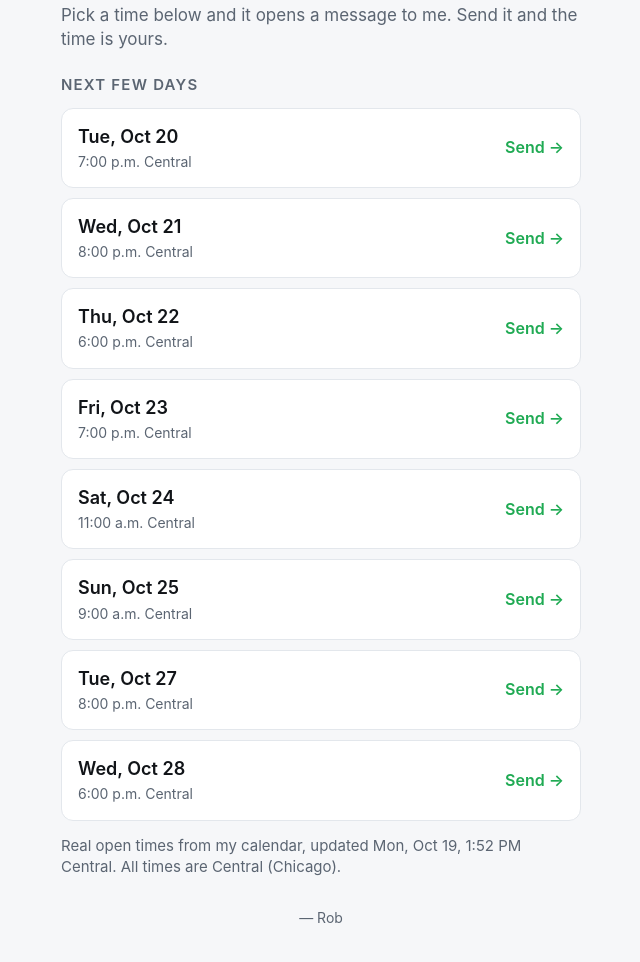
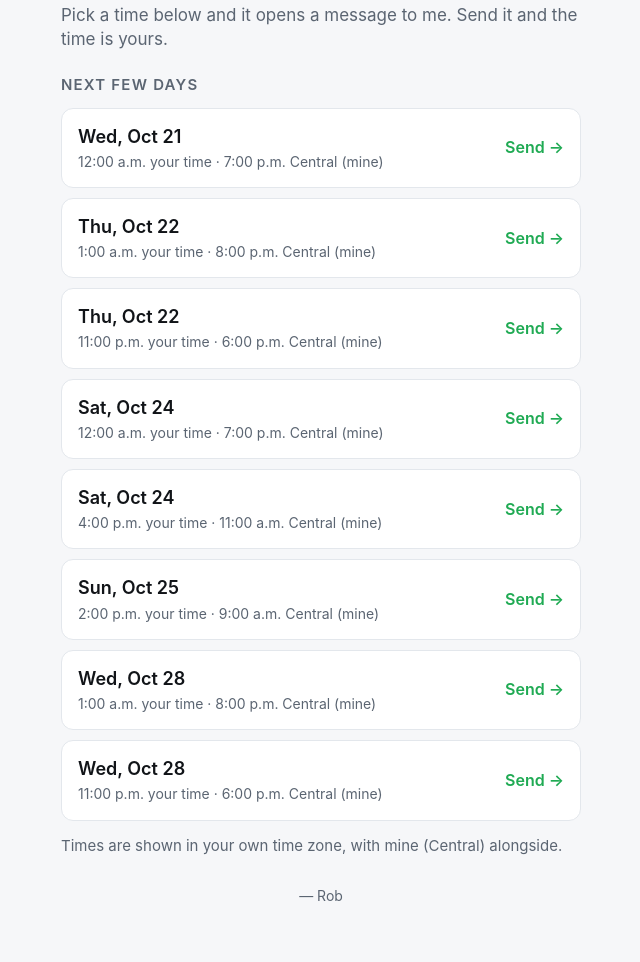
Before and after one commit to robbonner2-cell/call-with-rob, a plain HTML site: page index.html in a window 1280 px wide. Shown: the part 62-1024 px from the top of the page, without its empty margins (319-959 px from the left). Drawn offline with Linux system fonts and the light colour scheme.

Commit message:
Show times in the visitor timezone; windows that work in Spain

```diff
--- a/index.html
+++ b/index.html
@@ -53,7 +53,7 @@
 
   <a class="cal" id="cal" href="#" hidden>See my calendar</a>
 
-  <p class="note" id="note">All times are Central (Chicago).</p>
+  <p class="note" id="note">Times are shown in your own time zone, with mine (Central) alongside.</p>
   <footer>— Rob</footer>
 </main>
 
@@ -67,14 +67,14 @@
   var TZ = "America/Chicago";
   var DAYS = 12;          // how far ahead to generate
   var MAX_SLOTS = 8;      // how many to show, one per day so the list reaches the weekend
-  var HOURS = {           // local appointment windows
-    0: [9,10,11],         // Sun
-    1: [],
-    2: [18,19,20],
-    3: [18,19,20],
-    4: [18,19,20],
-    5: [18,19,20],
-    6: [9,10,11]          // Sat
+  var HOURS = {           // Chicago hours that land at a civilised hour in Spain (+7)
+    0: [9,10],            // Sun
+    1: [],                // Mon
+    2: [8,9,12,13],
+    3: [8,9,12,13],
+    4: [8,9,12,13],
+    5: [8,9,12,13],
+    6: [9,10]             // Sat
   };
 
   function parts(d){
@@ -111,6 +111,23 @@
   var wrap = document.getElementById("slots");
   var note = document.getElementById("note");
 
+  // Times are shown in the visitor's own time zone, with Rob's (Central) alongside,
+  // because an evening slot in Chicago is the middle of the night in Spain.
+  var VISITOR_TZ = "America/Chicago";
+  try { VISITOR_TZ = Intl.DateTimeFormat().resolvedOptions().timeZone || VISITOR_TZ; } catch (e) {}
+
+  function partsIn(iso, tz){
+    return new Intl.DateTimeFormat("en-US",{timeZone:tz,weekday:"short",month:"short",
+      day:"numeric",hour:"numeric",minute:"2-digit",hour12:true})
+      .formatToParts(new Date(iso))
+      .reduce(function(a,p){a[p.type]=p.value;return a;},{});
+  }
+  function dayIn(iso, tz){ var p=partsIn(iso,tz); return p.weekday + ", " + p.month + " " + p.day; }
+  function clockIn(iso, tz){
+    var p = partsIn(iso, tz);
+    return p.hour + ":" + p.minute + " " + p.dayPeriod.toLowerCase().replace("am","a.m.").replace("pm","p.m.");
+  }
+
   function text(cls, str){
     var el = document.createElement("span");
     el.className = cls;
@@ -120,13 +137,21 @@
 
   function render(list){
     wrap.textContent = "";
+    var sameZone = (VISITOR_TZ === "America/Chicago");
     list.forEach(function(s){
-      if (!s || typeof s !== "object") return;
+      if (!s || !s.iso) return;
+      var label = dayIn(s.iso, VISITOR_TZ);
+      var mine  = clockIn(s.iso, VISITOR_TZ);
+      var theirs = clockIn(s.iso, "America/Chicago");
+
       var a = document.createElement("a");
       a.className = "slot";
-      a.href = "https://wa.me/" + PHONE + "?text=" + encodeURIComponent(String(s.msg || ""));
-      var when = text("when", s.label);
-      when.appendChild(text("tz", String(s.time || "") + " Central"));
+      a.href = "https://wa.me/" + PHONE + "?text=" + encodeURIComponent(
+        "Hi Rob — can we talk " + label + " at " + mine +
+        (sameZone ? " Central" : " my time (" + theirs + " Central)") + "?");
+      var when = text("when", label);
+      when.appendChild(text("tz", sameZone ? mine + " Central"
+                                          : mine + " your time · " + theirs + " Central (mine)"));
       a.appendChild(when);
       a.appendChild(text("go", "Send →"));
       wrap.appendChild(a);
@@ -134,38 +159,22 @@
   }
 
   function fallback(){
-    var out = [];
-    slots.forEach(function(d){
-      var p = parts(d);
-      var label = p.weekday + ", " + p.month + " " + p.day;
-      var time = p.hour + ":" + p.minute + " " + p.dayPeriod.toLowerCase().replace("am","a.m.").replace("pm","p.m.");
-      out.push({label:label, time:time, msg:"Hi Rob — can we talk " + label + " at " + time + " Central?"});
-    });
-    return out;
+    return slots.map(function(d){ return {iso: d.toISOString()}; });
   }
 
   if (CALENDAR_URL) {
     var c = document.getElementById("cal");
     c.href = CALENDAR_URL; c.hidden = false;
-    note.textContent = "Times are Central (Chicago). Bookings confirm instantly and land on my calendar.";
+    note.textContent = "Bookings confirm instantly and land on my calendar.";
   }
 
   // Live availability published hourly by Rob's calendar job. Falls back to the
-  // standard windows if the file is missing or malformed — the page never goes empty.
+  // standard windows if the file is missing or malformed - the page never goes empty.
   fetch("slots.json?ts=" + Date.now(), {cache:"no-store"})
     .then(function(r){ return r.ok ? r.json() : null; })
     .then(function(data){
-      if (data && data.slots && data.slots.length) {
-        render(data.slots);
-        var when = data.generated_at ? new Date(data.generated_at) : null;
-        var stamp = when ? when.toLocaleString("en-US",{timeZone:"America/Chicago",
-            weekday:"short",month:"short",day:"numeric",hour:"numeric",minute:"2-digit"}) : "";
-        note.textContent = "Real open times from my calendar" +
-          (stamp ? ", updated " + stamp + " Central" : "") +
-          ". All times are Central (Chicago).";
-      } else {
-        render(fallback());
-      }
+      if (data && data.slots && data.slots.length) { render(data.slots); }
+      else { render(fallback()); }
     })
     .catch(function(){ render(fallback()); });
 })();
```
